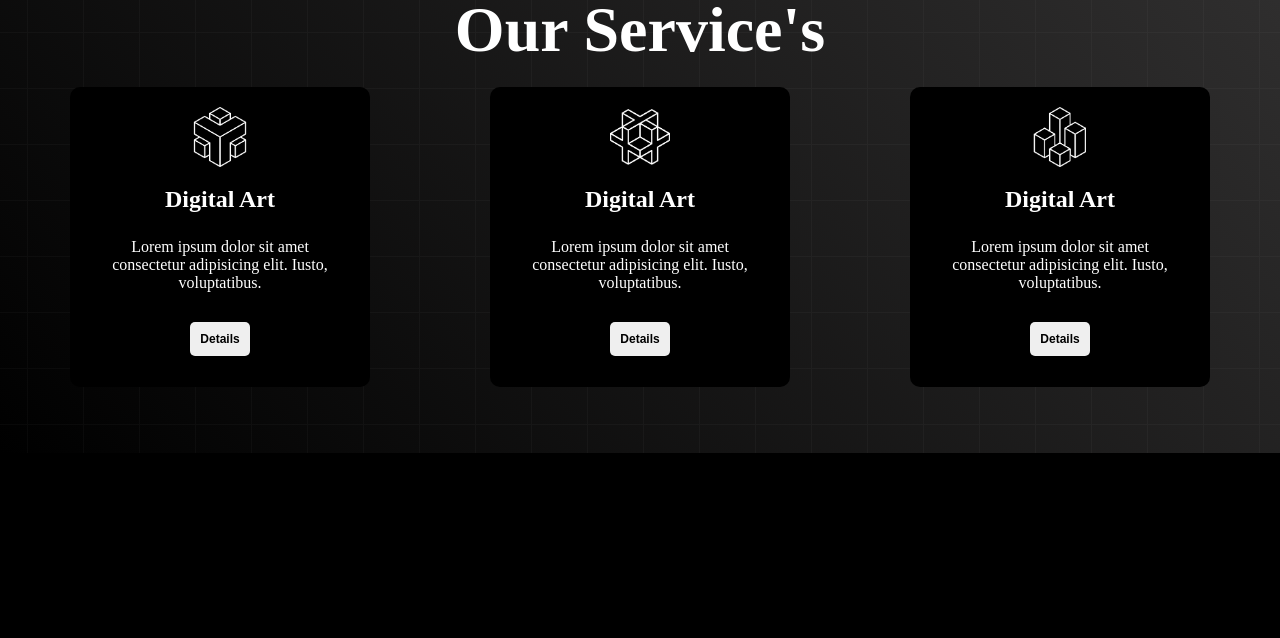
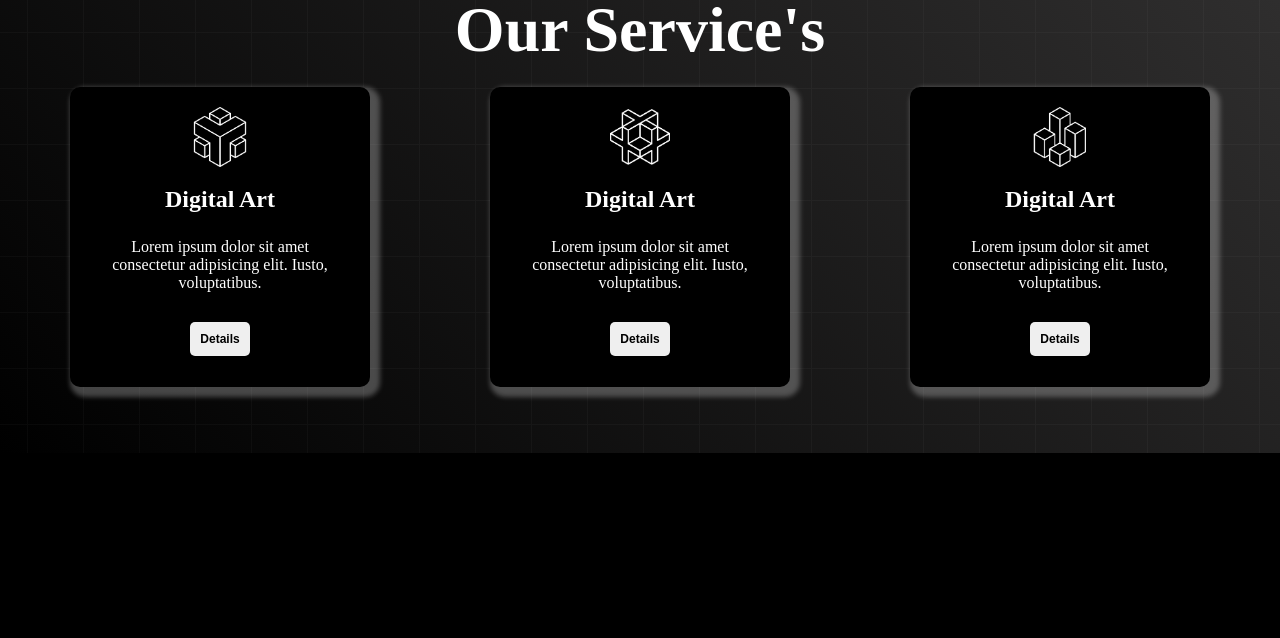
Before and after one commit to mramitkb/Digital-Products, a plain HTML site: page index.html in a window 1280 px wide. Shown: the part 1367-2005 px from the top of the page. Drawn offline with Linux system fonts and the light colour scheme.

Commit message:
Digital Products m1 added

```diff
--- a/style.css
+++ b/style.css
@@ -142,6 +142,7 @@
     height: 280px;
     text-align: center;
     padding: 10px;
+    box-shadow: 5px 5px 5px 5px rgba(255, 255, 255, 0.26);
 }
 .img-icon{
     height: 60px;
```
